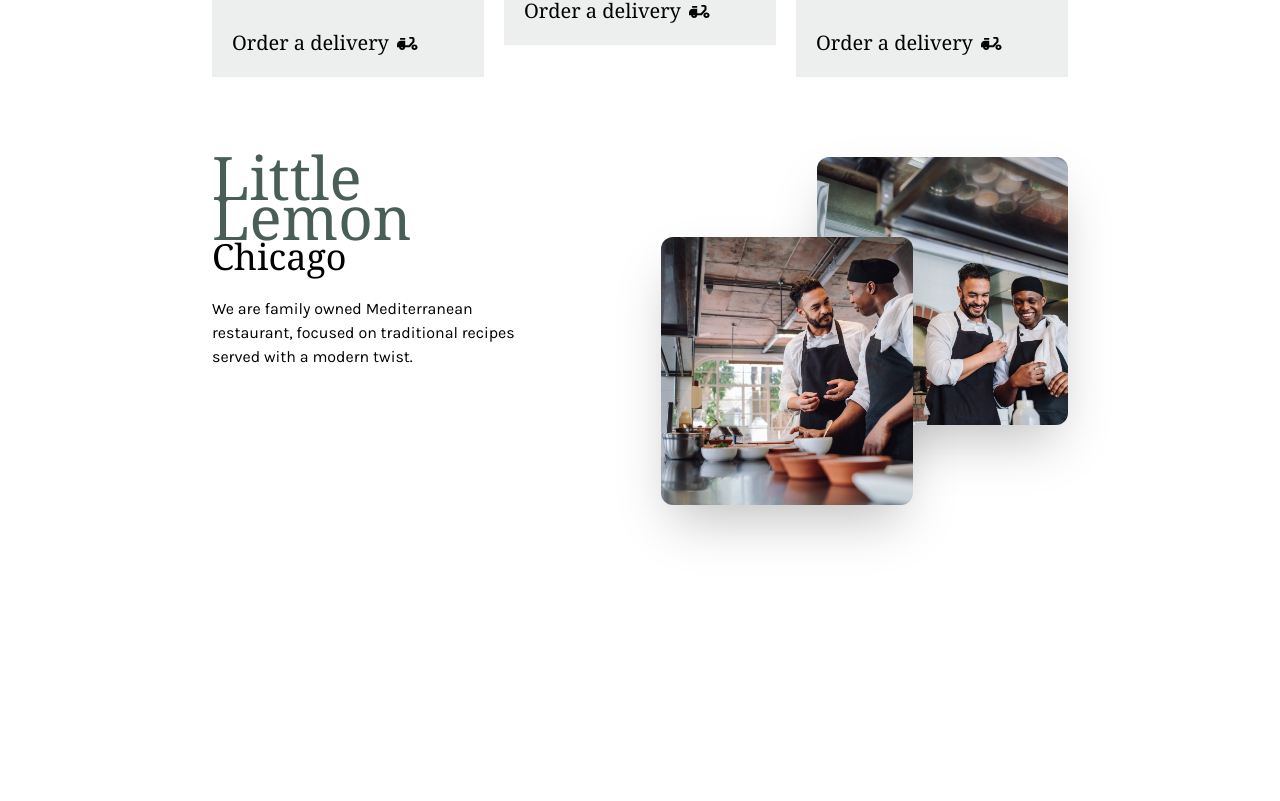
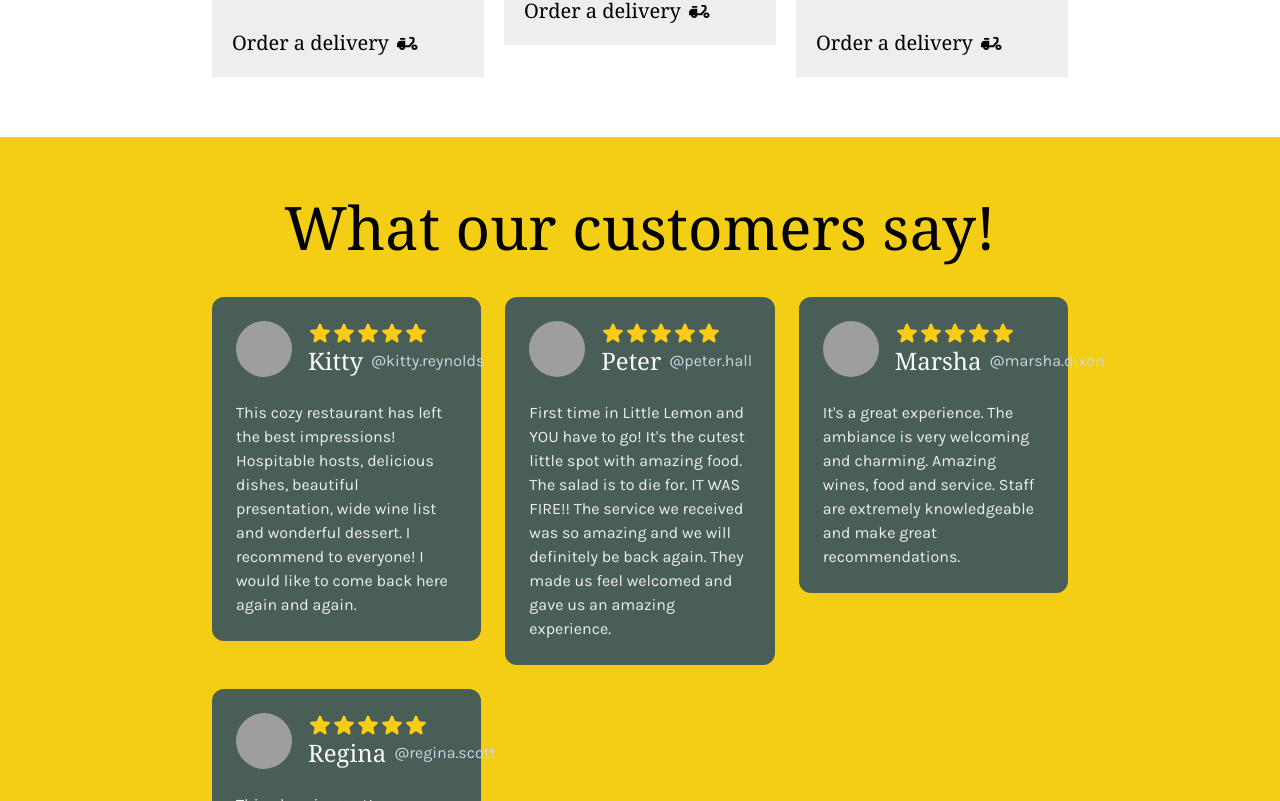
Before and after one commit to bljar/little-lemon, a React (Vite) app: page / in a window 1280 px wide. Shown: the part 1099-1900 px from the top of the page. Before the commit the page ends 1813 px from the top, so only its background shows below. Built offline with nearby package versions, Linux system fonts and the light colour scheme; grey boxes are pictures that could not be loaded; a web font is replaced by a local one.

Commit message:
style review component

```diff
--- a/src/components/CustomersSay.tsx
+++ b/src/components/CustomersSay.tsx
@@ -1,43 +1,119 @@
-import userReviews from "./reviews.json";
-import starIcon from "../images/Star.svg";
+import userReviews from "../data/Reviews.json";
 
-function Rating({ rating }) {
-  const stars = Array.from({ length: rating }, (_, index) => index).map(
+interface ratingProps {
+  rating: number;
+}
+interface reviewProps {
+  userId: number;
+  userName: string;
+  firstName: string;
+  lastName: string;
+  userRating: number;
+  comment: string;
+  avatarUrl: string;
+}
+interface avatarProps {
+  firstName: string;
+  lastName: string;
+  photoUrl: string;
+}
+
+function StarIcon() {
+  return (
+    <svg
+      xmlns="http://www.w3.org/2000/svg"
+      viewBox="0 0 24 24"
+      fill="currentColor"
+      className="h-6 w-6 text-yellow-400"
+    >
+      <path
+        fillRule="evenodd"
+        d="M10.788 3.21c.448-1.077 1.976-1.077 2.424 0l2.082 5.007 5.404.433c1.164.093 1.636 1.545.749 2.305l-4.117 3.527 1.257 5.273c.271 1.136-.964 2.033-1.96 1.425L12 18.354 7.373 21.18c-.996.608-2.231-.29-1.96-1.425l1.257-5.273-4.117-3.527c-.887-.76-.415-2.212.749-2.305l5.404-.433 2.082-5.006z"
+        clipRule="evenodd"
+      />
+    </svg>
+  );
+}
+
+function Rating(props: ratingProps) {
+  const stars = Array.from({ length: props.rating }, (_, index) => index).map(
     (index) => (
       <li key={index}>
-        <img src={starIcon} alt="star" />
+        <StarIcon />
       </li>
     )
   );
-  return <ul className="rating">{stars}</ul>;
+  return <ul className="flex">{stars}</ul>;
 }
 
-function Avatar({ firstName, lastName }) {
-  const initial = firstName[0] + (lastName.length ? lastName[0] : "");
-  return <div className="initial-avatar">{initial}</div>;
+function Avatar(props: avatarProps) {
+  if (props.photoUrl === "") {
+    const initial =
+      props.firstName[0] + (props.lastName.length ? props.lastName[0] : "");
+    return (
+      <div className="flex h-12 w-12 items-center justify-center rounded-full bg-slate-300 text-white">
+        {initial}
+      </div>
+    );
+  } else {
+    const fullName = props.firstName + " " + props.lastName;
+    return (
+      <img
+        src={props.photoUrl}
+        alt={fullName}
+        className="h-14 w-14 flex-none rounded-full object-cover"
+        loading="lazy"
+        decoding="async"
+      />
+    );
+  }
 }
 
-function Review(props) {
+function Review(props: reviewProps) {
   return (
-    <article className="review">
-      <Rating rating={props.user.userRating} />
-      <h1 className="name">{props.user.firstName}</h1>
-      <Avatar firstName={props.user.firstName} lastName={props.user.lastName} />
-      <p className="comment">{props.user.comment}</p>
-    </article>
+    <figure className="relative flex flex-col-reverse rounded-xl bg-primary-1 p-6">
+      <blockquote className="mt-6 text-highlight-1 ">
+        <p>{props.comment}</p>
+      </blockquote>
+      <figcaption className="flex items-center space-x-4">
+        <Avatar
+          firstName={props.firstName}
+          lastName={props.lastName}
+          photoUrl={props.avatarUrl}
+        />
+        <div>
+          <Rating rating={props.userRating} />
+          <div className="flex gap-x-2">
+            <h3 className="text-2xl text-slate-50">{props.firstName}</h3>
+            <h3 className="hidden">{props.lastName}</h3>
+            <h4 className=" m-auto text-slate-300">@{props.userName}</h4>
+          </div>
+        </div>
+      </figcaption>
+    </figure>
   );
 }
 
 function CustomersSay() {
   const reviews = userReviews.slice(0, 4).map((review) => (
-    <li key={review.userId}>
-      <Review user={review} />
+    <li key={review.userId} className="leading-6">
+      <Review
+        userId={review.userId}
+        userName={review.userName}
+        firstName={review.firstName}
+        lastName={review.lastName}
+        userRating={review.userRating}
+        comment={review.comment}
+        avatarUrl={review.avatarUrl}
+      />
     </li>
   ));
   return (
-    <section id="testimonials">
-      <h1>What our customers say!</h1>
-      <ul className="reviews-cards">{reviews}</ul>
+    <section id="testimonials" className="my-10  bg-primary-2 py-10">
+      <h1 className="mx-5 p-5 text-center">What our customers say!</h1>
+      <ul className="mx-auto grid max-w-4xl grid-cols-1  gap-6 p-5 sm:grid-cols-2 lg:grid-cols-3">
+        {reviews}
+      </ul>
     </section>
   );
 }
--- /dev/null
+++ b/src/data/Reviews.json
@@ -0,0 +1,92 @@
+[
+  {
+    "userId": 1,
+    "userName": "kitty.reynolds",
+    "firstName": "Kitty",
+    "lastName": "Reynolds",
+    "userRating": 5,
+    "comment": "This cozy restaurant has left the best impressions! Hospitable hosts, delicious dishes, beautiful presentation, wide wine list and wonderful dessert. I recommend to everyone! I would like to come back here again and again.",
+    "avatarUrl": "https://randomuser.me/api/portraits/women/10.jpg"
+  },
+  {
+    "userId": 2,
+    "userName": "peter.hall",
+    "firstName": "Peter",
+    "lastName": "Hall",
+    "userRating": 5,
+    "comment": "First time in Little Lemon and YOU have to go! It's the cutest little spot with amazing food. The salad is to die for. IT WAS FIRE!! The service we received was so amazing and we will definitely be back again. They made us feel welcomed and gave us an amazing experience.",
+    "avatarUrl": "https://randomuser.me/api/portraits/men/18.jpg"
+  },
+  {
+    "userId": 3,
+    "userName": "marsha.dixon",
+    "firstName": "Marsha",
+    "lastName": "Dixon",
+    "userRating": 5,
+    "comment": "It's a great experience. The ambiance is very welcoming and charming. Amazing wines, food and service. Staff are extremely knowledgeable and make great recommendations.",
+    "avatarUrl": "https://randomuser.me/api/portraits/women/21.jpg"
+  },
+  {
+    "userId": 4,
+    "userName": "regina.scott",
+    "firstName": "Regina",
+    "lastName": "Scott",
+    "userRating": 5,
+    "comment": "This place is great! Atmosphere is chill and cool but the staff is also really friendly. They know what they're doing and what they're talking about, and you can tell making the customers happy is their main priority. Food is pretty good, some italian classics and some twists, and for their prices it's 100% worth it.",
+    "avatarUrl": "https://randomuser.me/api/portraits/women/83.jpg"
+  },
+  {
+    "userId": 5,
+    "userName": "ralph.ray",
+    "firstName": "Ralph",
+    "lastName": "Ray",
+    "userRating": 5,
+    "comment": "Do yourself a favor and visit this lovely restaurant in (CN). The service is unmatched. The staff truly cares about your experience. The food is absolutely amazing - everything we tasted melted in other mouths. Absolutely the best meal we had while in (CN). Highly recommend!",
+    "avatarUrl": "https://randomuser.me/api/portraits/men/25.jpg"
+  },
+  {
+    "userId": 6,
+    "userName": "angel.ramos",
+    "firstName": "Angel",
+    "lastName": "Ramos",
+    "userRating": 5,
+    "comment": "When we think about celebrations, Lil' Lemon is always our first option and it never disappoints. From the starter to the dessert the quality and tastes of everything was outstanding, my Greek salad, Brushetta, Grilled Fish might have been the best meal I have ever been served. Service was delightful and very professional. 10/10",
+    "avatarUrl": "https://randomuser.me/api/portraits/men/31.jpg"
+  },
+  {
+    "userId": 7,
+    "userName": "vivan.murphy",
+    "firstName": "Vivan",
+    "lastName": "Murphy",
+    "userRating": 5,
+    "comment": " I have to say, I enjoyed every single bite of the meal in Little Lemon. I had a 3 course meal, with a couple of beers. Considering the quality, the price is reasonable. Ideal for those who want a romantic night out. There was also plenty of room for bigger groups.",
+    "avatarUrl": "https://randomuser.me/api/portraits/women/46.jpg"
+  },
+  {
+    "userId": 8,
+    "userName": "roland.parker",
+    "firstName": "Roland",
+    "lastName": "Parker",
+    "userRating": 5,
+    "comment": "Excellent food. Menu is extensive and seasonal to a particularly high standard. Definitely fine dining. It can be expensive but worth it and they do different deals on different nights so it's worth checking them out before you book. Highly recommended.",
+    "avatarUrl": "https://randomuser.me/api/portraits/men/97.jpg"
+  },
+  {
+    "userId": 9,
+    "userName": "janet.sanders",
+    "firstName": "Janet",
+    "lastName": "Sanders",
+    "userRating": 5,
+    "comment": "This is my absolute favorite restaurant in (CN). The food is always fantastic and no matter what I order I am always delighted with my meal! Servers are also great and always efficient, happy and polite. Can't wait to return and wouldn't hesitate to recommend to anyone looking for somewhere to eat in (CN)",
+    "avatarUrl": "https://randomuser.me/api/portraits/women/80.jpg"
+  },
+  {
+    "userId": 10,
+    "userName": "tilly",
+    "firstName": "Tilly",
+    "lastName": "",
+    "userRating": 5,
+    "comment": "The food is delicious!",
+    "avatarUrl": ""
+  }
+]
--- a/src/pages/Homepage.tsx
+++ b/src/pages/Homepage.tsx
@@ -1,5 +1,6 @@
 import CallToAction from "../components/CallToAction";
 import Chicago from "../components/Chicago";
+import CustomersSay from "../components/CustomersSay";
 import Specials from "../components/Specials";
 
 function Homepage() {
@@ -7,6 +8,7 @@ function Homepage() {
     <main>
       <CallToAction />
       <Specials />
+      <CustomersSay />
       <Chicago />
     </main>
   );
```
Also changed, not shown: src/data/reviews.json (deleted, +0 -47 lines).
